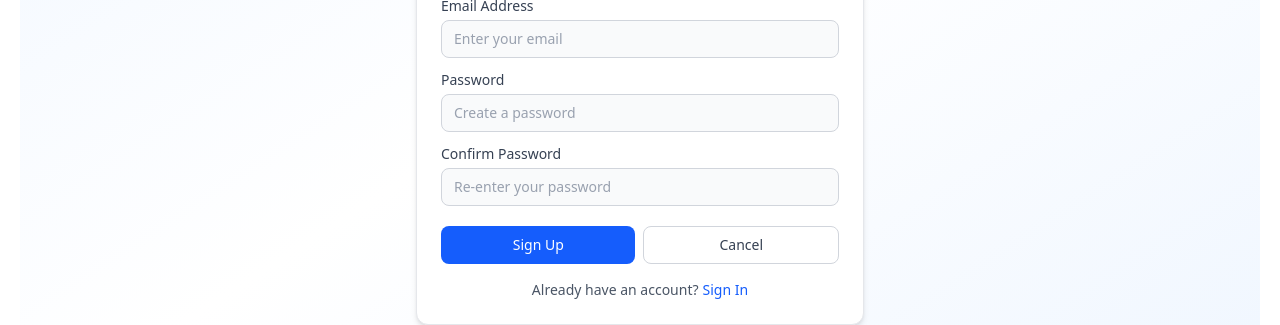
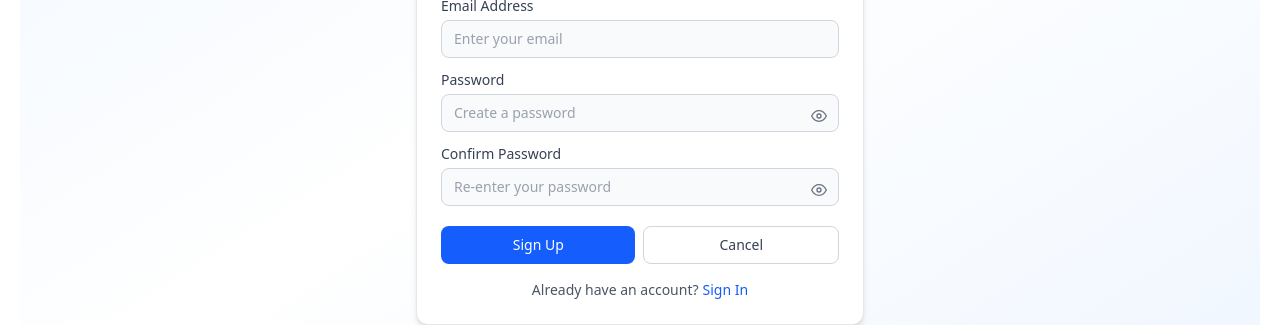
Before and after one commit to Clawz-123/Blog_Frontend, a React (Vite) app: page /signup in a window 1280 px wide. Shown: the part 392-717 px from the top of the page. Built offline with nearby package versions, Linux system fonts and the light colour scheme.

Commit message:
added eye icon

```diff
--- a/src/auth/SignUp.jsx
+++ b/src/auth/SignUp.jsx
@@ -1,7 +1,8 @@
-import React from 'react';
+import { useState } from 'react';
 import { FiBookOpen } from "react-icons/fi";
 import { Formik, Form, Field, ErrorMessage } from 'formik';
 import { validationSchema } from '../Validation/validationSchema';
+import { FiEye, FiEyeOff } from "react-icons/fi";
 
 const SignupField = [
     { label: 'First Name', name: 'firstName', type: 'text', placeholder: 'Enter your first name' },
@@ -26,6 +27,10 @@ const SignUp = () => {
         actions.resetForm();
     };
 
+    const [showPassword, setShowPassword] = useState(false);
+    const [showConfirmPassword, setShowConfirmPassword] = useState(false);
+
+
     return (
         <div className='min-h-screen flex flex-col items-center m-5 justify-center px-4 bg-gradient-to-br from-blue-50 via-white to-blue-50'>
 
@@ -48,22 +53,56 @@ const SignUp = () => {
                 <Formik initialValues={initialValues} validationSchema={validationSchema} onSubmit={handleSubmit}>
                     <Form className='flex flex-col gap-3'>
                         {SignupField.map((field) => (
-              <div key={field.name} className="flex flex-col">
+                            <div key={field.name} className="flex flex-col relative">
                                 <label htmlFor={field.name} className="text-sm font-medium mb-1 text-gray-700">
                                     {field.label}
                                 </label>
+
+                                {field.name === "password" || field.name === "confirmPassword" ? (
+                                    <>
+                                        <Field
+                                            id={field.name}
+                                            name={field.name}
+                                            type={
+                                                field.name === "password"
+                                                    ? showPassword ? "text" : "password"
+                                                    : showConfirmPassword ? "text" : "password"
+                                            }
+                                            placeholder={field.placeholder}
+                                            className="border border-gray-300 rounded-lg px-3 py-2 pr-10 text-sm bg-gray-50 placeholder:text-gray-400
+                     focus:outline-none focus:ring-2 focus:ring-blue-500 hover:border-blue-300 transition"
+                                        />
+                                        <div
+                                            className="absolute right-3 top-[38px] text-gray-500 cursor-pointer"
+                                            onClick={() => {
+                                                if (field.name === "password") {
+                                                    setShowPassword(!showPassword);
+                                                } else {
+                                                    setShowConfirmPassword(!showConfirmPassword);
+                                                }
+                                            }}
+                                        >
+                                            {(field.name === "password" && showPassword) || (field.name === "confirmPassword" && showConfirmPassword) ? (
+                                                <FiEyeOff />
+                                            ) : (
+                                                <FiEye />
+                                            )}
+                                        </div>
+                                    </>
+                                ) : (
                                     <Field
                                         id={field.name}
                                         name={field.name}
                                         type={field.type}
                                         placeholder={field.placeholder}
                                         className="border border-gray-300 rounded-lg px-3 py-2 text-sm bg-gray-50 placeholder:text-gray-400
-                             focus:outline-none focus:ring-2 focus:ring-blue-500 focus:border-transparent
-                             hover:border-blue-300 transition"
+                   focus:outline-none focus:ring-2 focus:ring-blue-500 hover:border-blue-300 transition"
                                     />
+                                )}
                                 <ErrorMessage name={field.name} component="div" className="text-red-500 text-xs mt-1 min-h-[1rem]" />
                             </div>
                         ))}
+
 
                         {/* Buttons */}
                         <div className='flex flex-col sm:flex-row gap-2 pt-2'>
```
Lines whose indentation alone changed are shown as unchanged.
